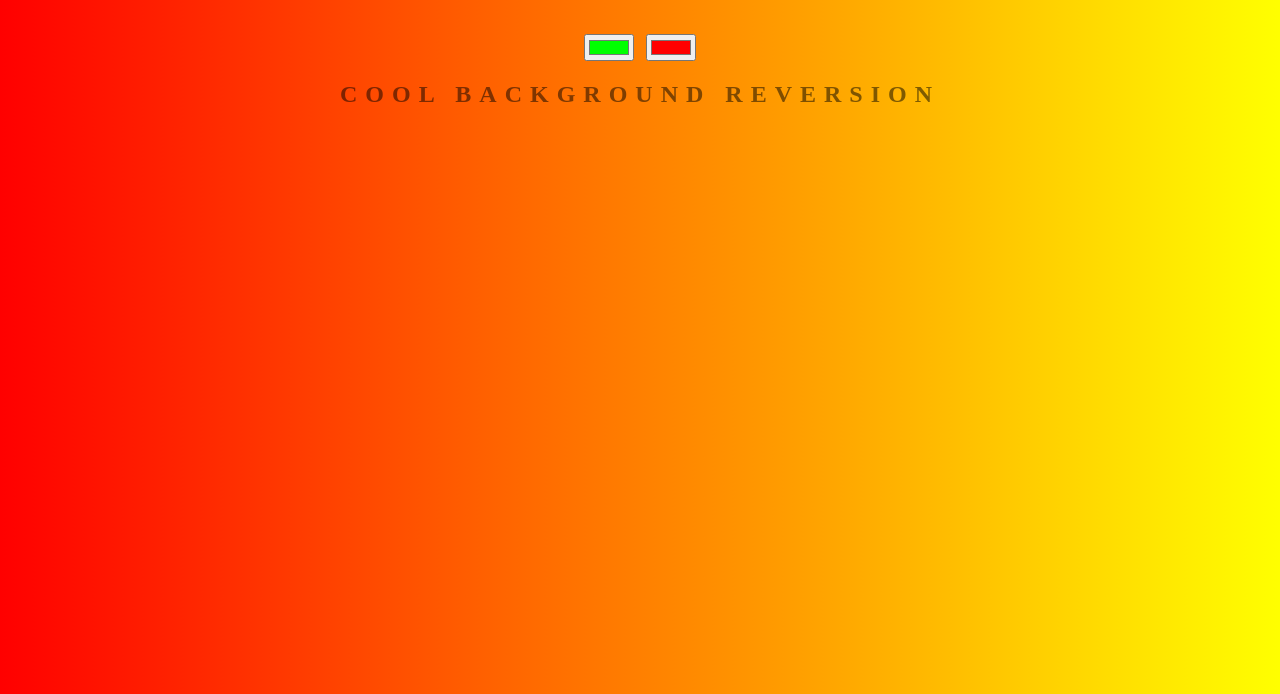
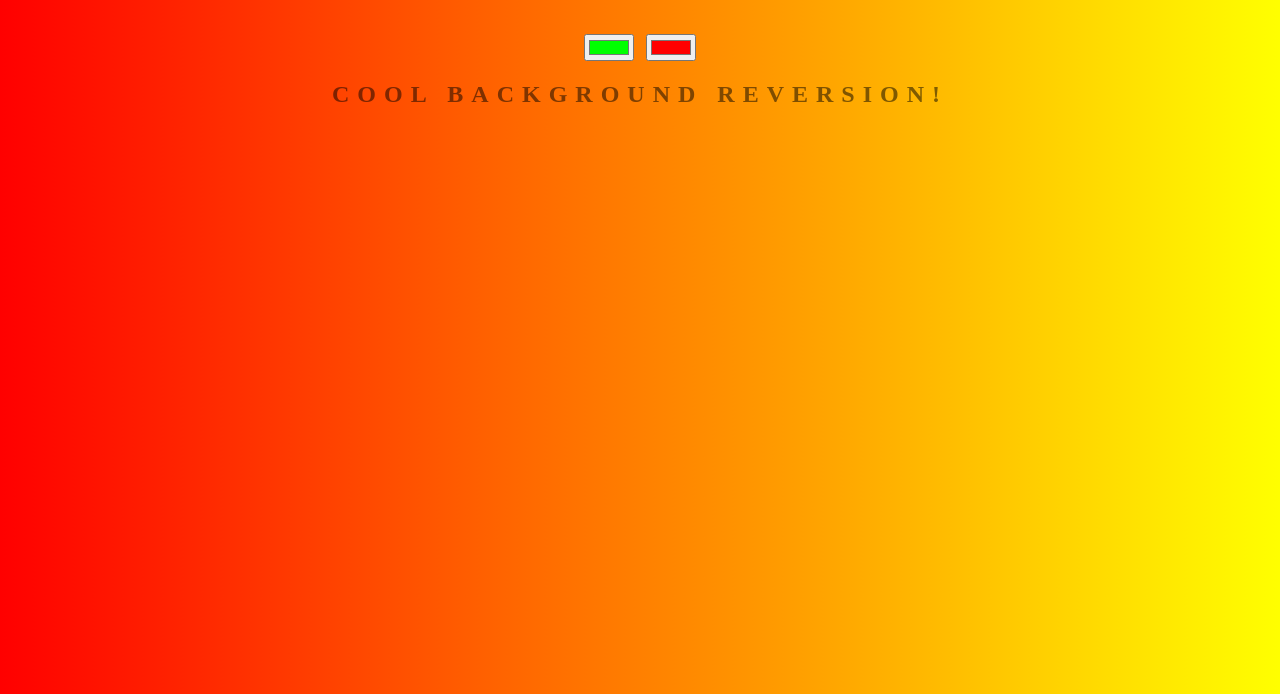
Before and after one commit to hyakku/JS-testing, a plain HTML site: page index.html in a window 1280 px wide. Shown: the part 106-800 px from the top of the page. Drawn offline with Linux system fonts and the light colour scheme.

Commit message:
adding excitement

```diff
--- a/index.html
+++ b/index.html
@@ -8,7 +8,7 @@
 	<h1>Cool Generator</h1>
 	<input class="color1" type="color" name="color1" value="#00ff00">
 	<input class="color2" type="color" name="color2" value="#ff0000">
-	<h2>Cool Background Reversion</h2>
+	<h2>Cool Background Reversion!</h2>
 	<h3></h3>
 	<script type="text/javascript" src="script.js"></script>
 </body>
```
